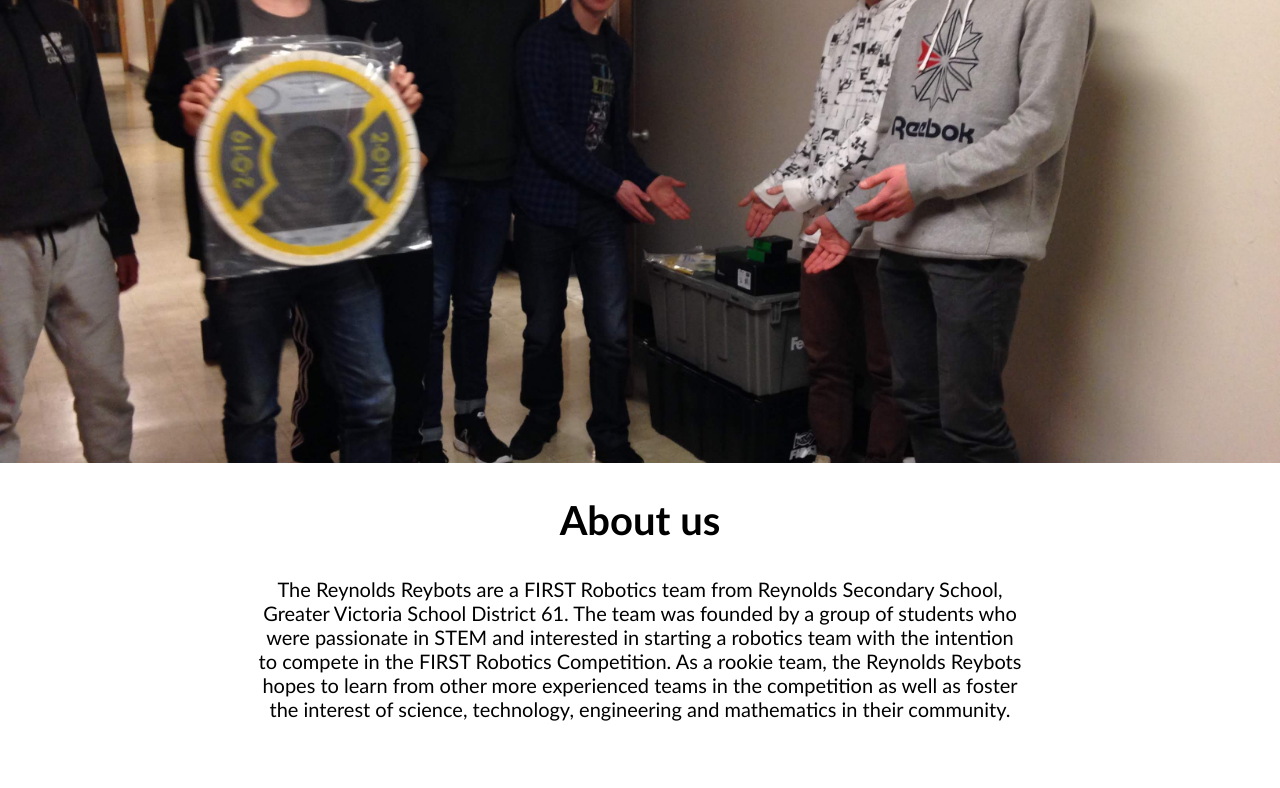
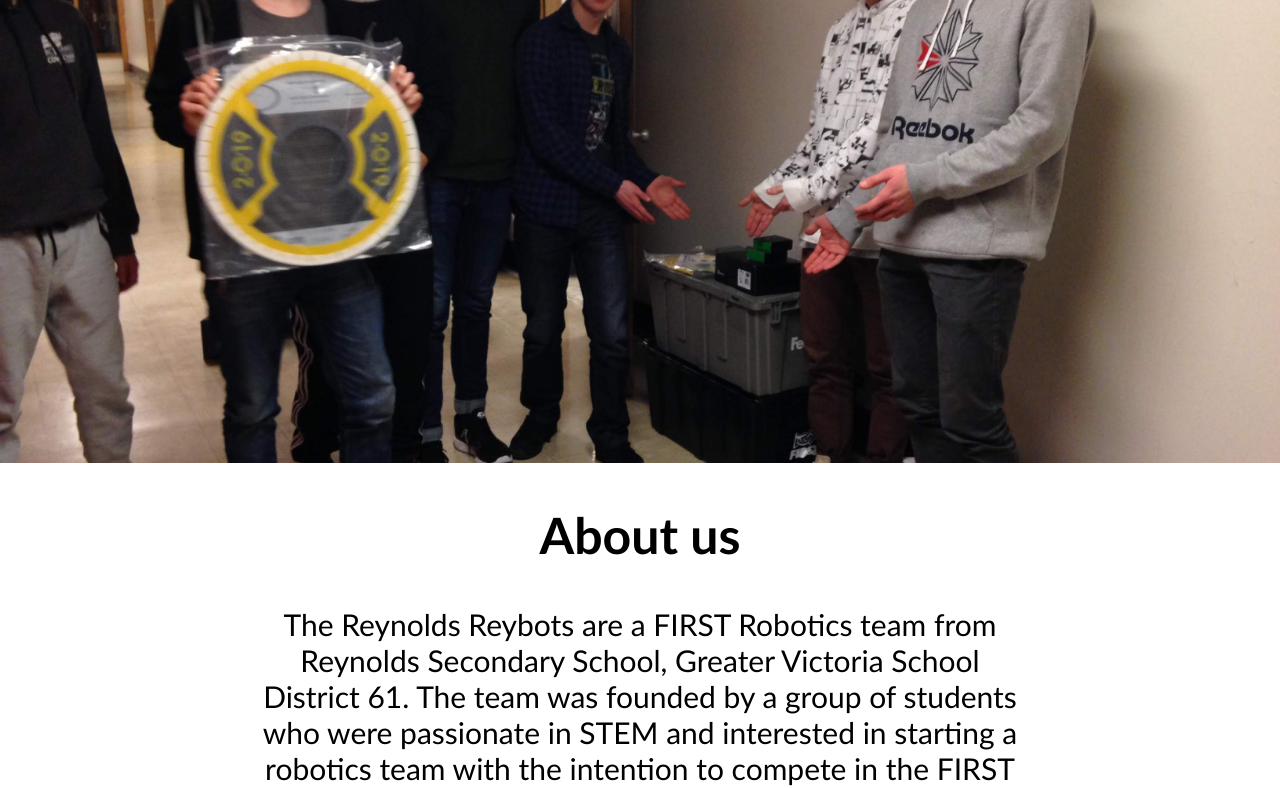
Before and after one commit to frc7787/frc7787, a plain HTML site: page index.html in a window 1280 px wide. Shown: the part 177-965 px from the top of the page. Drawn offline with nearby package versions, Linux system fonts and the light colour scheme.

Commit message:
Update style.css

```diff
--- a/css/style.css
+++ b/css/style.css
@@ -67,14 +67,14 @@ h1 {
 
 h2 {
   color: black;
-   font-size: 40px;
+   font-size: 50px;
 }
 
 p {
 color: black;
   margin-left: 20%;
   margin-right: 20%;
-  font-size: 20px;
+  font-size: 30px;
 }
 
 
```
